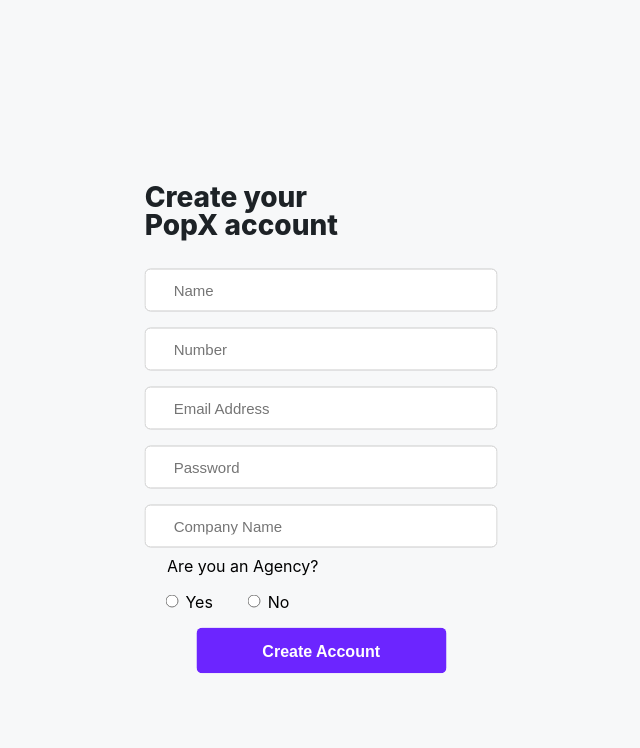
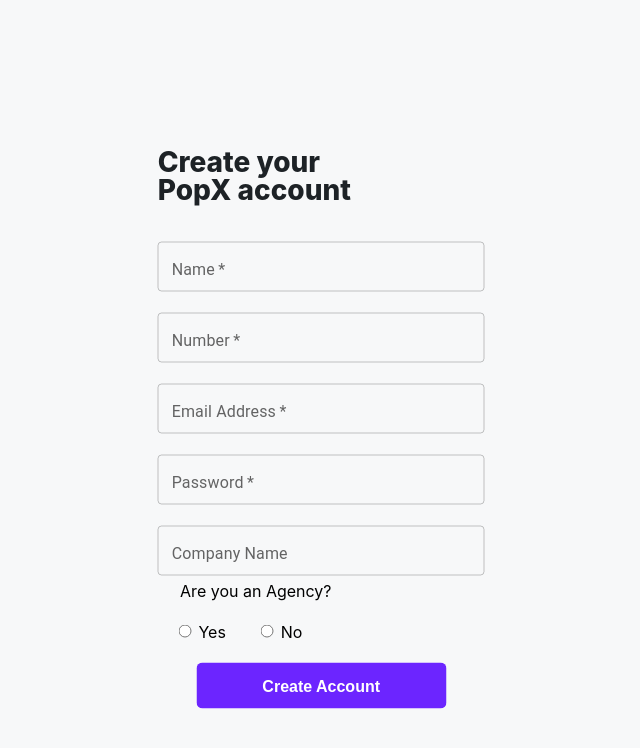
Before and after one commit to ShemeerCoder-01/educaseAssignment, a React (Create React App) app: page /signUp in a window 1280 px wide. Shown: the top 748 px of the page, without its empty margins (338-978 px from the left). Built offline with nearby package versions, Linux system fonts and the light colour scheme; no server answers.

Commit message:
updated commit

```diff
--- a/src/App.css
+++ b/src/App.css
@@ -1,7 +1,6 @@
 *{
     margin: 0;
     padding: 0;
-    overflow: hidden;
 }
 
 body{
@@ -50,33 +49,14 @@
     display: flex;
     flex-direction: column;
     justify-content: center;
+    gap: 5px;
 }
 
-.form > input{
+.form > .input{
     width: 327px;
-    margin:1.25rem 0;
+    margin-top: 1rem;
     font-size: 15px;
     outline: none;
-    border: 1px solid #CBCBCB;
-    border-radius: 6px;
-    padding: 1rem;
-}
-
-::placeholder{
-    padding-left: 1rem;
-}
-
-#email::before{
-    content: "Email Address";
-    color: #6C25FF;
-    position: absolute;
-    top: 3px;
-    left: 20px;
-}
-
-#password::before{
-    content: "Password";
-    color: #6C25FF;
 }
 
 .settingPage{
@@ -159,7 +139,7 @@
 
 
     .signUpPage{
-        margin: 3rem 1.2rem;
+        /* margin: 3rem 1.2rem; */
         position: absolute;
         left: 50%;
         top: 50%;
--- a/src/Pages/LoginPage.js
+++ b/src/Pages/LoginPage.js
@@ -3,6 +3,7 @@
 import {signInWithEmailAndPassword} from 'firebase/auth';
 import {auth} from '../firebase';
 import { useNavigate } from 'react-router-dom';
+import TextField from '@mui/material/TextField';
 
 function LoginPage() {
     const [email,setEmail] = useState('');
@@ -33,8 +34,46 @@
         <h1 className='login-heading'>Signin to your PopX account</h1>
         <p className='para'>Lorem ipsum dolor sit amet, consectetur adipiscing elit,</p>
         <form onSubmit={handleSubmit} className='form login-form'>
-            <input type='email' id='email' placeholder='Enter email address' onChange={e=> setEmail(e.target.value)} required/>
-            <input type='password' id='password' placeholder='Enter password' onChange={e=> setPassword(e.target.value)} required/>
+            <TextField
+            className='input'
+            sx={{
+                "& .MuiInputLabel-root": {
+                  bottom:"6px"
+                },
+                "& .MuiInputBase-input , & .MuiOutlinedInput-input":{
+                  fontSize:"12px",
+                  padding:"14px 7px",
+                  height:"22px"
+                }
+            }}
+            label="Enter Email Address"
+            variant='outlined'
+            type='email'
+            id='email'
+            onChange={e=> setEmail(e.target.value)}
+            required
+            />
+
+            <TextField
+            className='input'
+            sx={{
+                "& .MuiInputLabel-root": {
+                  bottom:"6px"
+                },
+                "& .MuiInputBase-input , & .MuiOutlinedInput-input":{
+                  fontSize:"12px",
+                  padding:"14px 7px",
+                  height:"22px"
+                }
+            }}
+            label="Enter Password"
+            variant='outlined'
+            type='password'
+            id='password'
+            onChange={e=> setPassword(e.target.value)}
+            required
+            />
+
             <div style={{color:"red"}}>{errorMsg}</div>
             <Button text={"Login"}/>
         </form>
--- a/src/Pages/SignUpPage.js
+++ b/src/Pages/SignUpPage.js
@@ -2,53 +2,144 @@
 import React, { useState } from 'react'
 import Button from '../Components/Common/Button'
 import { createUserWithEmailAndPassword } from 'firebase/auth';
-import {auth} from '../firebase';
+import { auth } from '../firebase';
 import { useNavigate } from 'react-router-dom';
+import TextField from '@mui/material/TextField';
 
 function SignUpPage() {
-    const [name,setName] = useState('');
-    const [number,setNumber] = useState('');
-    const [email,setEmail] = useState('');
-    const [password,setPassword] = useState('');
-    const [company,setCompany] = useState('');
+    const [name, setName] = useState('');
+    const [number, setNumber] = useState('');
+    const [email, setEmail] = useState('');
+    const [password, setPassword] = useState('');
+    const [company, setCompany] = useState('');
     const navigate = useNavigate();
 
-    const handleSubmit = async(e)=>{
+    const handleSubmit = async (e) => {
         e.preventDefault();
-        localStorage.setItem('username',name);
-        try{
-          await createUserWithEmailAndPassword(auth,email,password);
+        localStorage.setItem('username', name);
+        try {
+            await createUserWithEmailAndPassword(auth, email, password);
             navigate('/login');
 
         }
-        catch(e){
-            console.log("Error :",e);
+        catch (e) {
+            console.log("Error :", e);
         }
 
     }
+
 
 
     return (
         <div className='signUpPage'>
             <h1 className='login-heading'>Create your PopX account</h1>
             <form onSubmit={handleSubmit} className='form'>
-            <input type='text' placeholder='Name'  onChange={e=> setName(e.target.value)} required/>
-            <input type='number' placeholder='Number' onChange={e=> setNumber(e.target.value)} required/>
-            <input type='email' placeholder='Email Address' onChange={e=> setEmail(e.target.value) } required/>
-            <input type='password' placeholder='Password' onChange={e=> setPassword(e.target.value) } required/>
-            <input type='text' placeholder='Company Name' onChange={e=> setCompany(e.target.value)} />
+                <TextField
+                className='input'
+                sx={{
+                    "& .MuiInputLabel-root": {
+                        bottom:"6px"
+                    },
+                    "& .MuiInputBase-input , & .MuiOutlinedInput-input":{
+                        fontSize:"12px",
+                        padding:"14px 7px",
+                        height:"22px"
+                    }
+                }}
+                type='text'
+                label="Name"
+                variant='outlined'
+                onChange={e => setName(e.target.value)}
+                required
+                 />
+
+                <TextField
+                className='input'
+                sx={{
+                    "& .MuiInputLabel-root": {
+                        bottom:"6px"
+                    },
+                    "& .MuiInputBase-input , & .MuiOutlinedInput-input":{
+                        fontSize:"12px",
+                        padding:"14px 7px",
+                        height:"22px"
+                    }
+                }}
+                type='number'
+                label="Number"
+                variant='outlined'
+                onChange={e => setNumber(e.target.value)}
+                required
+                 />
+
+                <TextField
+                className='input'
+                sx={{
+                    "& .MuiInputLabel-root": {
+                        bottom:"6px"
+                    },
+                    "& .MuiInputBase-input , & .MuiOutlinedInput-input":{
+                        fontSize:"12px",
+                        padding:"14px 7px",
+                        height:"22px"
+                    }
+                }}
+                type='email'
+                label="Email Address"
+                variant='outlined'
+                onChange={e => setEmail(e.target.value)}
+                required
+                />
+
+                <TextField
+                className='input'
+                sx={{
+                    "& .MuiInputLabel-root": {
+                        bottom:"6px"
+                    },
+                    "& .MuiInputBase-input , & .MuiOutlinedInput-input":{
+                        fontSize:"12px",
+                        padding:"14px 7px",
+                        height:"22px"
+                    }
+                }}
+                type='password'
+                label="Password"
+                variant='outlined'
+                onChange={e => setPassword(e.target.value)}
+                required
+                />
+
+                <TextField
+                className='input'
+                sx={{
+                    "& .MuiInputLabel-root": {
+                        bottom:"6px"
+                    },
+                    "& .MuiInputBase-input , & .MuiOutlinedInput-input":{
+                        fontSize:"12px",
+                        padding:"14px 7px",
+                        height:"22px"
+                    }
+                }}
+                type='text'
+                label="Company Name"
+                variant='outlined'
+                onChange={e => setCompany(e.target.value)}
+                />
+
                 <label> Are you an Agency?</label>
-            <div style={{display:"flex", gap:"14px",margin:"1rem 0"}} className='radiolabel'>
+                <div style={{ display: "flex", gap: "14px", margin: "1rem 0" }} className='radiolabel'>
                     <label>
-                    <input type='radio' name='agency' style={{marginRight:"7px"}} value={"Yes"} required/>
+                        <input type='radio' name='agency' style={{ marginRight: "7px" }} value={"Yes"} required />
                         Yes
                     </label>
                     <label>
-                    <input type='radio' name='agency' style={{marginRight:"7px"}} value={"No"} />
+                        <input type='radio' name='agency' style={{ marginRight: "7px" }} value={"No"} />
                         No
                     </label>
                 </div>
-            <Button text={"Create Account"}/>
+                <Button text={"Create Account"} />
             </form>
         </div>
     )
```
Lines whose indentation alone changed are shown as unchanged.
